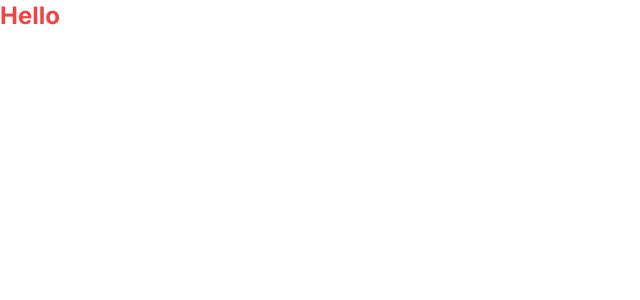
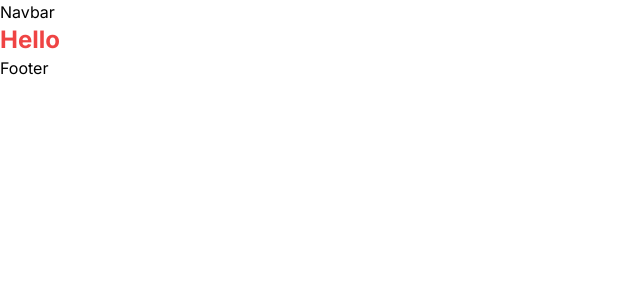
Before and after one commit to LaxmanZ/travelapp-next-js, a Next.js app: page / in a window 1280 px wide. Shown: the top 300 px of the page, without its empty margins (0-640 px from the left). Built offline with nearby package versions, Linux system fonts and the light colour scheme.

Commit message:
added navbar & footer to layout

```diff
--- a/app/layout.tsx
+++ b/app/layout.tsx
@@ -1,6 +1,8 @@
 import type { Metadata } from 'next';
 
 import './globals.css';
+import Navbar from '@/components/Navbar';
+import Footer from '@/components/Footer';
 
 export const metadata: Metadata = {
   title: 'Travel App',
@@ -14,7 +16,11 @@
 }) {
   return (
     <html lang="en">
-      <body>{children}</body>
+      <body>
+        <Navbar />
+        <main className="relative overflow-hidden">{children}</main>
+        <Footer />
+      </body>
     </html>
   );
 }
```
